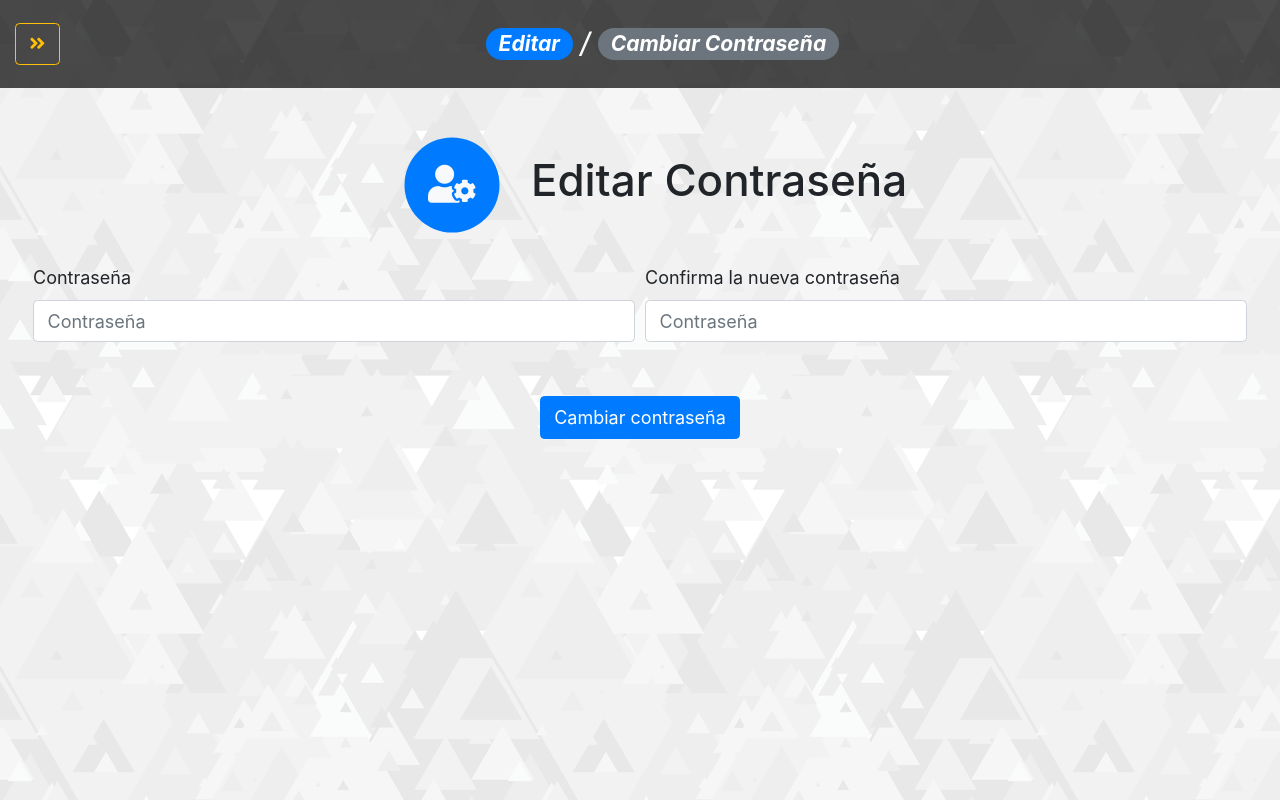
After one commit to CristianFonseca03/imagen_digital, a Django app: a page that uses templates/users/change_password.html in a window 1280 px wide. The commit adds this page. Run offline with Django 3.2, Linux system fonts and the light colour scheme; a user stored in the database is signed in; parts of the project's set-up code (start-up, migrations or seed data) failed here and were passed over; some libraries are stand-ins or nearby versions.

Commit message:
Create change password view

```diff
--- a/static/js/scripts.js
+++ b/static/js/scripts.js
@@ -37,7 +37,7 @@ $(window).resize(function () {
     }
 });
 $(document).ready(function () {
-    const colors = ["bg-primary", "bg-danger", "bg-success", "bg-info", "bg-purple", "bg-pink"]
+    colors = ["bg-primary", "bg-danger", "bg-success", "bg-info", "bg-purple", "bg-pink"]
     $("#color-1").addClass(colors[randomNumber(0, 5)]);
     $("#color-2").addClass(colors[randomNumber(0, 5)]);
     $("#color-3").addClass(colors[randomNumber(0, 5)]);
@@ -62,3 +62,6 @@ $('#is_superuser_edit').on('click', function () {
         $('#updateUserModal').modal('show');
     }
 });
+$('#updateUserModalCancel').on('click', function () {
+    $("#is_superuser_edit").prop("checked", false);
+});
--- /dev/null
+++ b/templates/users/change_password.html
@@ -0,0 +1,46 @@
+{% extends "imagen_digital/base_home.html" %}
+{% load static %}
+
+{% block title %}
+{% include 'only_superusers_and_me.html' %}
+<h3><a href="{% url 'user:update' user.username %}" class="badge badge-pill badge-primary d-none d-md-block">Editar</a>
+</h3>
+<h3 class="text-light d-none d-md-block">&nbsp/&nbsp</h3>
+<h3><a href="#" class="badge badge-pill badge-secondary d-none d-md-block">Cambiar contraseña</a></h3>
+{% endblock %}
+{% block title-2 %}
+<h1><a href="{% url 'user:update' user.username %}" class="badge badge-pill badge-primary d-md-none">Editar</a></h1>
+<h1 class="text-light d-md-none">&nbsp/&nbsp</h1>
+<h1><a href="#" class="badge badge-pill badge-secondary d-md-none">Cambiar contraseña</a></h1>
+{% endblock %}
+
+{% block content %}
+{% include 'message.html' %}
+{% if error %}
+<p class="alert alert-danger mb-4">{{ error }}</p>
+{% endif%}
+<div class="d-flex flex-row justify-content-center align-items-center flex-wrap">
+    <div class="circle-module p-2 bg-primary m-5 d-flex justify-content-center flex-column text-center">
+        <i class="fas fa-user-cog text-light"></i>
+    </div>
+    <h1>Editar Contraseña</h1>
+</div>
+<form method="POST">
+    {% csrf_token %}
+    <div class="form-row">
+        <div class="form-group col-md-6 mb-2">
+            <label for="new_password">Contraseña</label>
+            <input type="password" class="form-control" placeholder="Contraseña" name="new_password" id="new_password"
+                   required>
+        </div>
+        <div class="form-group col-md-6 mb-2">
+            <label for="new_password_conf">Confirma la nueva contraseña</label>
+            <input type="password" class="form-control" placeholder="Contraseña" name="new_password_conf" id="new_password_conf"
+                   required>
+        </div>
+    </div>
+    <div class="d-flex flex-column justify-content-center align-items-center mt-4 mb-4">
+        <button class="btn btn-primary mt-3" type="submit">Cambiar contraseña</button>
+    </div>
+</form>
+{% endblock %}
--- a/templates/users/update_user.html
+++ b/templates/users/update_user.html
@@ -15,6 +15,7 @@
 {% endblock %}
 
 {% block content %}
+{% include 'message.html' %}
 <div class="d-flex flex-row justify-content-center align-items-center flex-wrap">
     <div class="circle-module p-2 bg-primary m-5 d-flex justify-content-center flex-column text-center">
         <i class="fas fa-user-cog text-light"></i>
@@ -43,6 +44,9 @@
                 Los apellidos deben tener como minimo 2 caracteres y como maximo 50
             </small>
         </div>
+    </div>
+    <div class="d-flex flex-column justify-content-center align-items-center mt-4 mb-4">
+        <a class="btn btn-info" href="{% url 'user:changePassword' user.username %}" role="button">Cambiar contraseña</a>
     </div>
     <div class="d-flex flex-column justify-content-center align-items-center mt-4 mb-4">
         <span class="border bg-warning rounded {% if request.user.is_superuser and user.username == request.user.username%}d-none{% endif %}">
--- a/users/urls.py
+++ b/users/urls.py
@@ -12,4 +12,5 @@ urlpatterns = [
     path(route='list-users/', view=UsersListView.as_view(), name='list-users'),
     path(route='delete/<str:username>/', view=UserDeleteView.as_view(), name='delete'),
     path(route='update/<str:username>/', view=UserUpdateView.as_view(), name='update'),
+    path(route='changePassword/<username>/', view=views.change_password_view, name='changePassword'),
 ]
--- a/users/views.py
+++ b/users/views.py
@@ -10,7 +10,6 @@ from django.contrib.messages.views import SuccessMessageMixin
 
 # Models
 from django.contrib.auth import get_user_model
-
 User = get_user_model()
 
 # Forms
@@ -32,6 +31,26 @@ def login_view(request):
             return render(request, 'users/login.html', {'error': 'Usuario o contraseña invalidos'})
     return render(request, 'users/login.html')
 
+@login_required
+def change_password_view(request,username):
+    """Change password view."""
+    if request.user.username != username and not request.user.is_superuser:
+        return render(request, '403.html')
+    if request.method == 'POST':
+        username_exists = User.objects.filter(username=username).exists()
+        if not username_exists:
+            messages.error(request,"El usuario "+username+" no existe")
+            return redirect('user:home')
+        user = User.objects.get(username=username)
+        new_password = request.POST['new_password']
+        new_password_conf = request.POST['new_password_conf']
+        if new_password != new_password_conf:
+            return render(request, 'users/change_password.html', {'error': 'Las contraseñas no coinciden'})
+        user.set_password(new_password)
+        user.save()
+        messages.success(request, 'Contraseña modificada con exito')
+        return redirect('user:update', username=user.username)
+    return render(request,'users/change_password.html')
 
 @permission_required(('user.is_authenticated', 'user.is_superuser'))
 def signup_view(request):
@@ -50,7 +69,6 @@ def signup_view(request):
         template_name='users/signup.html',
         context={'form': form}
     )
-
 
 @login_required
 def logout_view(request):
@@ -104,7 +122,6 @@ class UserUpdateView(LoginRequiredMixin, SuccessMessageMixin, UpdateView):
     slug_url_kwarg = "username"
     template_name = 'users/update_user.html'
     success_message = 'Perfil editado satisfactoriamente'
-
     def get_success_url(self):
         """Return to user's profile."""
         username = self.object.username
```
Also changed, not shown: db.sqlite3.
